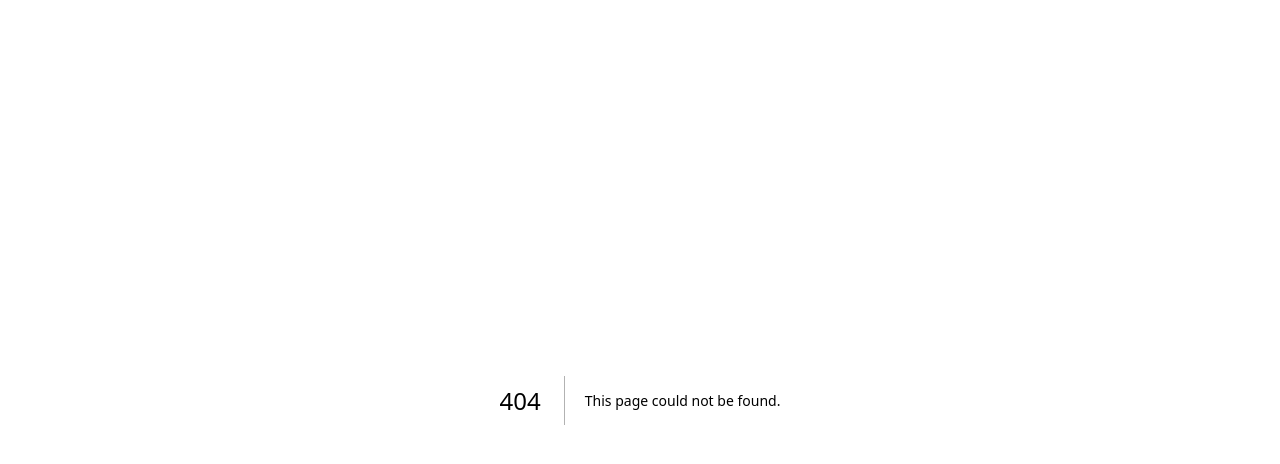
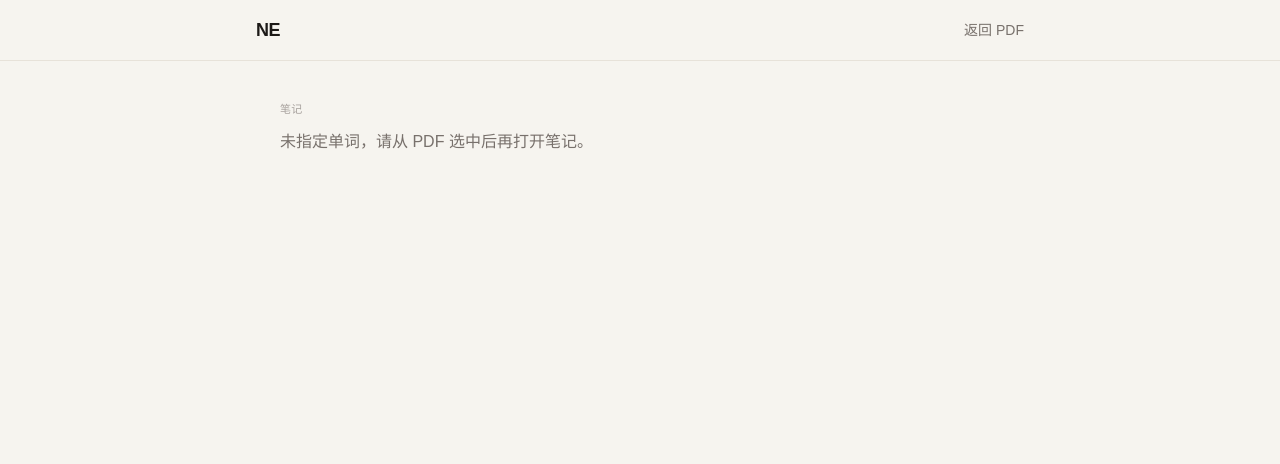
Before and after one commit to dianyu-luo/dian_english, a Next.js app: page /note/word in a window 1280 px wide. Before the commit this address had no page. Shown: the top 464 px of the page. Built offline with nearby package versions, Linux system fonts and the light colour scheme.

Commit message:
单词笔记页面

```diff
--- /dev/null
+++ b/app/note/word/page.tsx
@@ -0,0 +1,46 @@
+"use client";
+
+import Link from "next/link";
+import { useSearchParams } from "next/navigation";
+import { Suspense } from "react";
+
+function NoteContent() {
+  const searchParams = useSearchParams();
+  const word = (searchParams.get("word") ?? "").trim();
+
+  return (
+    <div className="min-h-screen bg-[#f6f4ef] text-[#1c1917]">
+      <header className="border-b border-[#e7e2d9] bg-[#faf8f4]/px-6 py-4">
+        <div className="mx-auto flex w-full max-w-3xl items-center justify-between">
+          <p className="text-lg font-semibold tracking-tight">NE</p>
+          <Link href="/pdf" className="text-sm text-[#78716c] hover:text-[#1c1917]">
+            返回 PDF
+          </Link>
+        </div>
+      </header>
+
+      <main className="mx-auto w-full max-w-3xl px-6 py-10">
+        <p className="text-[11px] tracking-wide text-[#a8a29e] uppercase">笔记</p>
+        {word ? (
+          <h1 className="mt-3 text-4xl font-semibold tracking-tight break-words">{word}</h1>
+        ) : (
+          <p className="mt-3 text-base text-[#78716c]">未指定单词，请从 PDF 选中后再打开笔记。</p>
+        )}
+      </main>
+    </div>
+  );
+}
+
+export default function PdfNotePage() {
+  return (
+    <Suspense
+      fallback={
+        <div className="flex min-h-screen items-center justify-center bg-[#f6f4ef] text-sm text-[#78716c]">
+          加载中…
+        </div>
+      }
+    >
+      <NoteContent />
+    </Suspense>
+  );
+}
--- a/app/pdf/pdf-chat.tsx
+++ b/app/pdf/pdf-chat.tsx
@@ -1,6 +1,7 @@
 "use client";
 
 import { useCallback, useEffect, useLayoutEffect, useRef, useState, type FormEvent, type KeyboardEvent } from "react";
+import { useRouter } from "next/navigation";
 import { ChatMarkdown } from "./chat-markdown";
 import type { PdfWordSelectInfo } from "./get-selected-word";
 
@@ -71,6 +72,7 @@ async function readChatStream(
 }
 
 export default function PdfChat({ selected, fileName, pageNumber }: PdfChatProps) {
+  const router = useRouter();
   const [messages, setMessages] = useState<ChatMessage[]>([
     {
       id: "welcome",
@@ -282,6 +284,16 @@ export default function PdfChat({ selected, fileName, pageNumber }: PdfChatProps
                 {label}
               </button>
             ))}
+            <button
+              type="button"
+              onClick={() => {
+                if (!selected) return;
+                router.push(`/note/word?word=${encodeURIComponent(selected.word)}`);
+              }}
+              className="border border-[#d6d3d1] bg-white px-2 py-0.5 text-xs text-[#57534e] hover:bg-[#f0ebe3]"
+            >
+              笔记
+            </button>
           </div>
         </div>
       ) : (
```
